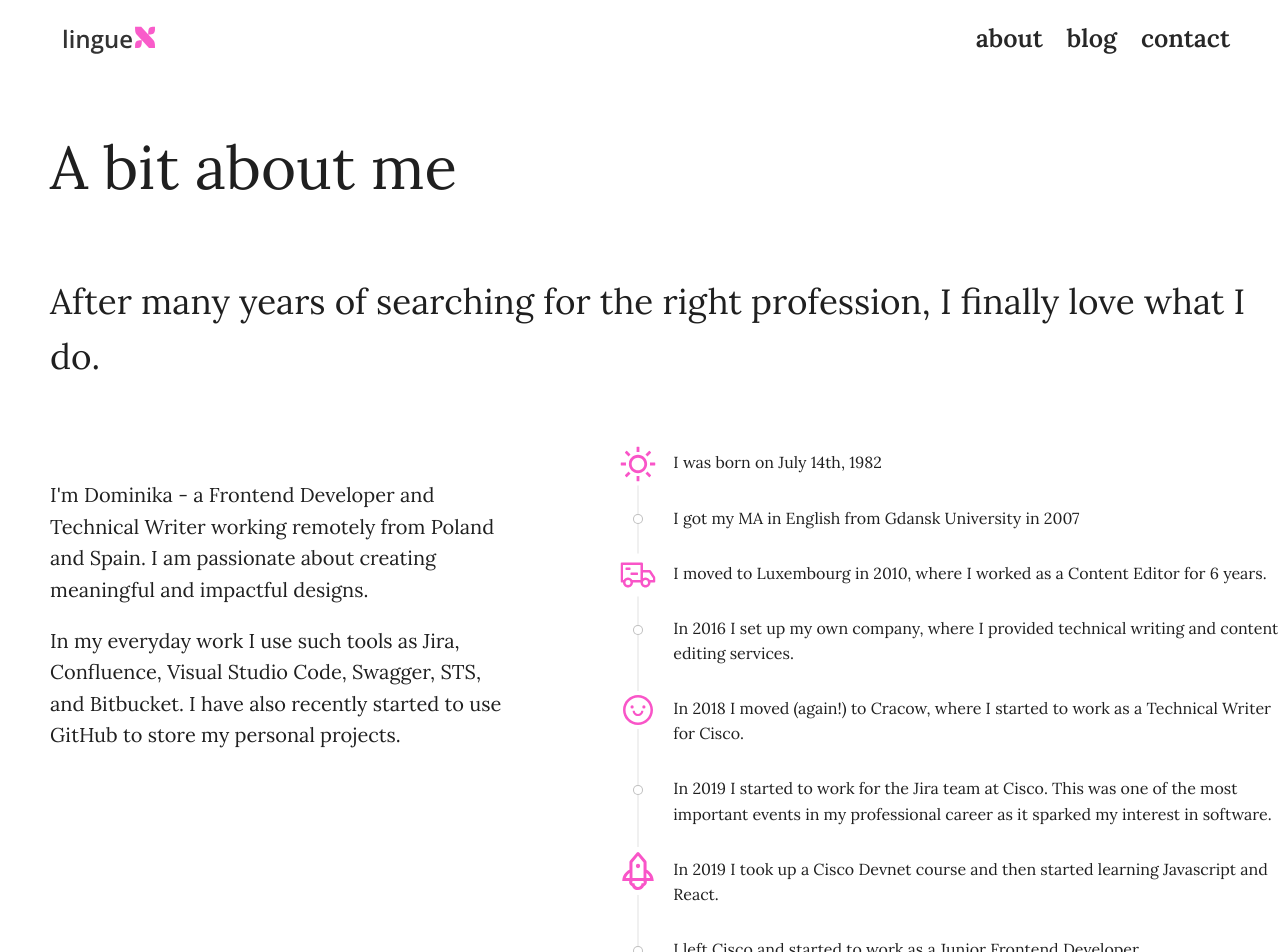
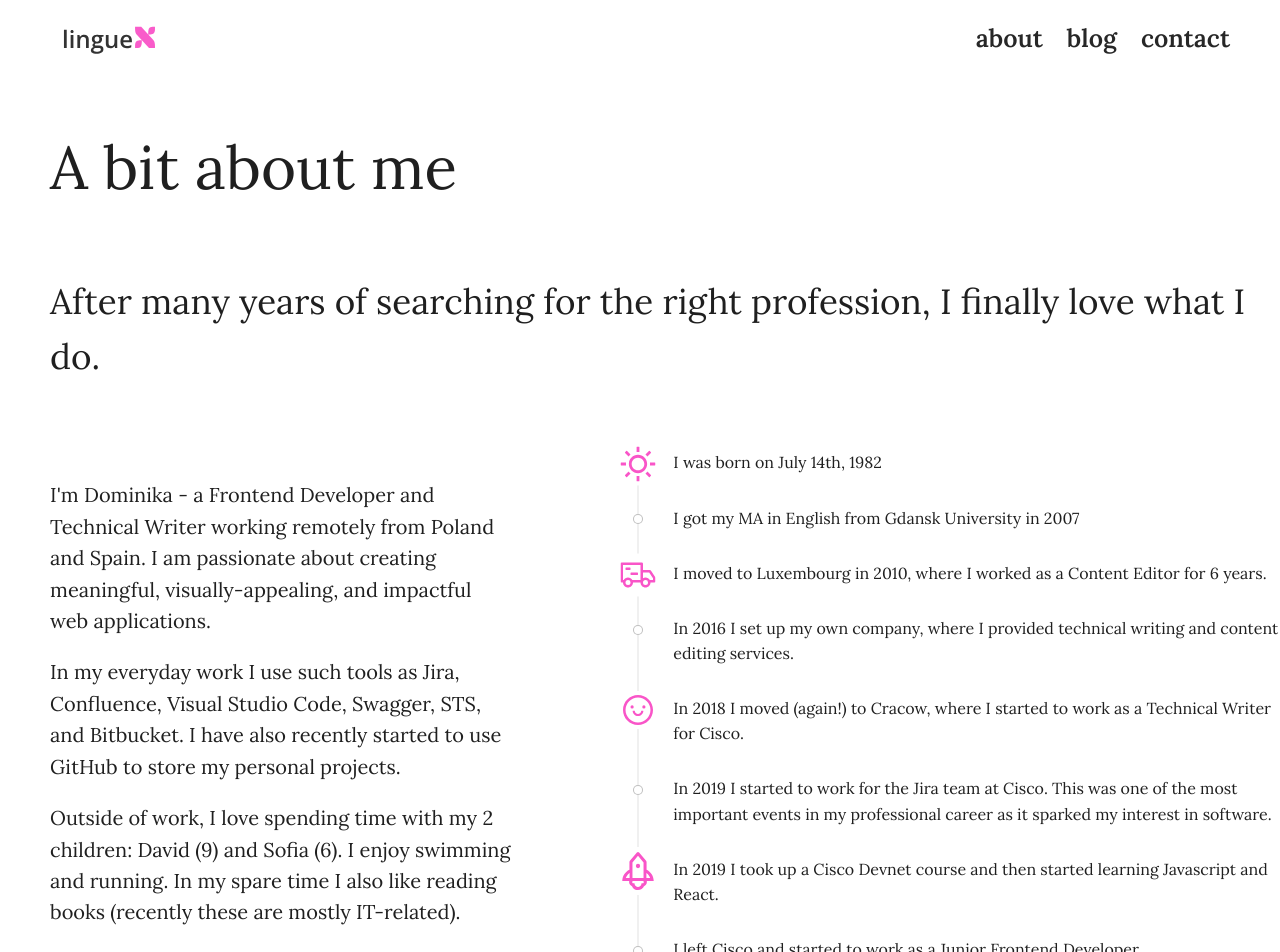
Before and after one commit to domi82/linguex, a React (Create React App) app: page /about in a window 1280 px wide. Shown: the top 952 px of the page. Built offline with nearby package versions, Linux system fonts and the light colour scheme.

Commit message:
Add content to the AboutPage

```diff
--- a/src/i18n/en.json
+++ b/src/i18n/en.json
@@ -29,8 +29,9 @@
     "home.blog.link": "blog",
     "about.header": "A bit about me",
     "about.description1": "After many years of searching for the right profession, I finally love what I do.",
-    "about.description2": "I'm Dominika - a Frontend Developer and Technical Writer working remotely from Poland and Spain. I am passionate about creating meaningful and impactful designs.",
+    "about.description2": "I'm Dominika - a Frontend Developer and Technical Writer working remotely from Poland and Spain. I am passionate about creating meaningful, visually-appealing, and impactful web applications.",
     "about.description3": "In my everyday work I use such tools as Jira, Confluence, Visual Studio Code, Swagger, STS, and Bitbucket. I have also recently started to use GitHub to store my personal projects.",
+    "about.description4": "Outside of work, I love spending time with my 2 children: David (9) and Sofia (6). I enjoy swimming and running. In my spare time I also like reading books (recently these are mostly IT-related).",
     "blog.header": "Latests posts",
     "blog.description": "I use this space to store my notes on problems encountered in frontend development",
     "blog.post.header.1": "Using Stash",
--- a/src/pages/AboutPage/AboutPage.tsx
+++ b/src/pages/AboutPage/AboutPage.tsx
@@ -50,6 +50,9 @@ const AboutPage: React.FC = () => {
           <p>
             <FormattedMessage id="about.description3" />
           </p>
+          <p>
+            <FormattedMessage id="about.description4" />
+          </p>
         </Col>
         <Col span={14} className={styles.timeline}>
           <Timeline
```
